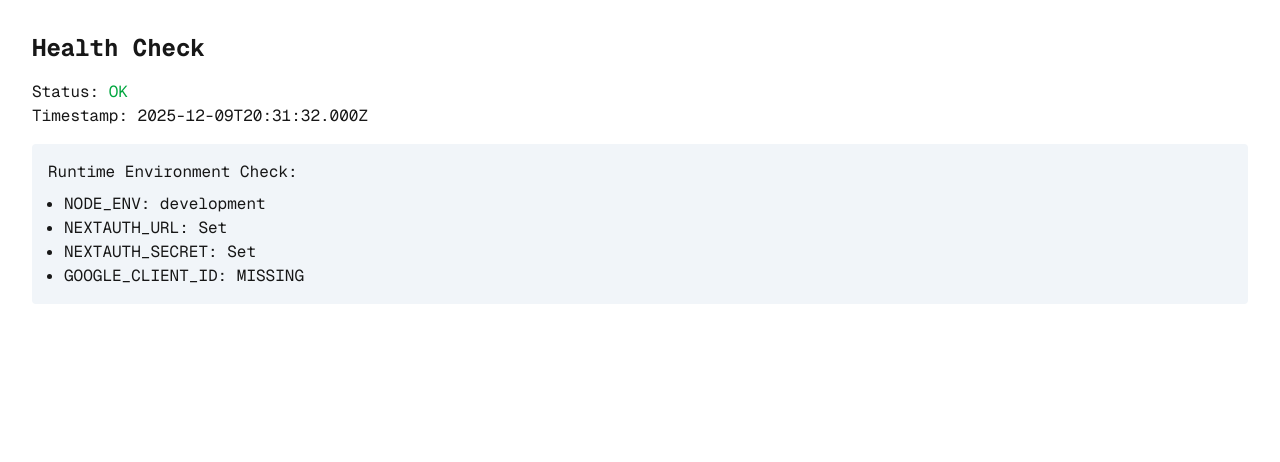
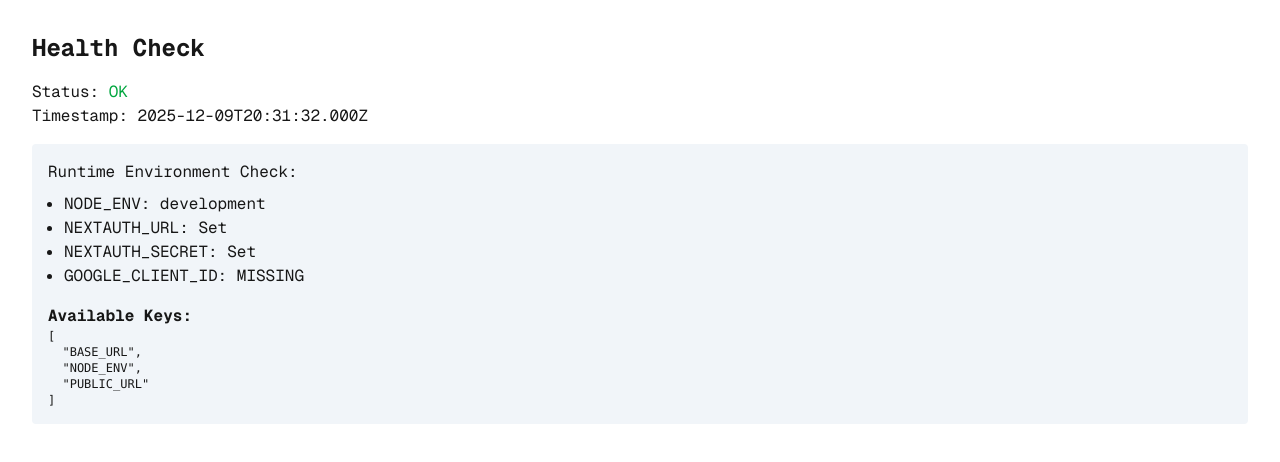
Before and after one commit to jscottvogel/Mastermind, a Next.js app: page /health in a window 1280 px wide. Shown: the top 462 px of the page. Built offline with nearby package versions, Linux system fonts and the light colour scheme; no server answers.

Commit message:
feat: Make environment variables available during Amplify build and display all environment keys on the health page.

```diff
--- a/amplify.yml
+++ b/amplify.yml
@@ -12,6 +12,7 @@ frontend:
         - npm install
     build:
       commands:
+        - env | grep -e NEXTAUTH_ -e GOOGLE_ >> .env.production
         - npm run build
   artifacts:
     baseDirectory: .next
--- a/src/app/health/page.tsx
+++ b/src/app/health/page.tsx
@@ -14,6 +14,10 @@ export default function HealthPage() {
                     <li>NEXTAUTH_SECRET: {process.env.NEXTAUTH_SECRET ? 'Set' : 'MISSING'}</li>
                     <li>GOOGLE_CLIENT_ID: {process.env.GOOGLE_CLIENT_ID ? 'Set' : 'MISSING'}</li>
                 </ul>
+                <div className="mt-4">
+                    <p className="font-bold">Available Keys:</p>
+                    <pre className="text-xs overflow-auto max-h-40">{JSON.stringify(Object.keys(process.env).sort(), null, 2)}</pre>
+                </div>
             </div>
         </div>
     );
```
